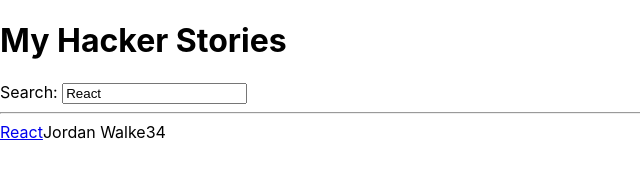
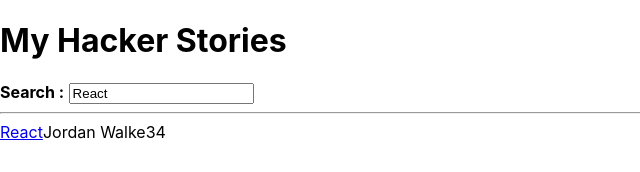
Before and after one commit to patrickcharda/hacker-stories, a React (Create React App) app: page / in a window 1280 px wide. Shown: the top 172 px of the page, without its empty margins (0-640 px from the left). Built offline with nearby package versions, Linux system fonts and the light colour scheme.

Commit message:
withComponentComposition

```diff
--- a/src/App.js
+++ b/src/App.js
@@ -55,7 +55,14 @@
     <div>
       <h1>My Hacker Stories</h1>
 
-      <Search onSearch={handleSearch} search={searchTerm}/>
+      <InputWithLabel
+        id="search"
+        label="Search"
+        value={searchTerm}
+        onInputChange={handleSearch}
+      > <strong>Search :</strong>
+      </InputWithLabel>
+
 
       <hr />
 
@@ -64,10 +71,29 @@
   );
 };
 
-const Search = ({onSearch, search}) => {
+const InputWithLabel = ({
+  id,
+  value,
+  type = 'text',
+  onInputChange,
+  children,
+}) => (
+  <>
+    <label htmlFor={id}>{children}</label>
+    &nbsp;
+    <input
+      id={id}
+      type={type}
+      value={value}
+      onChange={onInputChange}
+    />
+  </>
+);
+
+/*const Search = ({onSearch, search}) => {
   /*const handleChange = event => {
     props.onSearch(event);
-  };*/
+  };**
   return (
     <div>
       <label htmlFor="search">Search: </label>
@@ -78,7 +104,7 @@
       value={search}/>
     </div>
   );
-};
+};*/
 
 const List = ({ list }) =>
   list.map(({objectID, ...item}) => <Item key={item.objectID} {...item} />);
```
